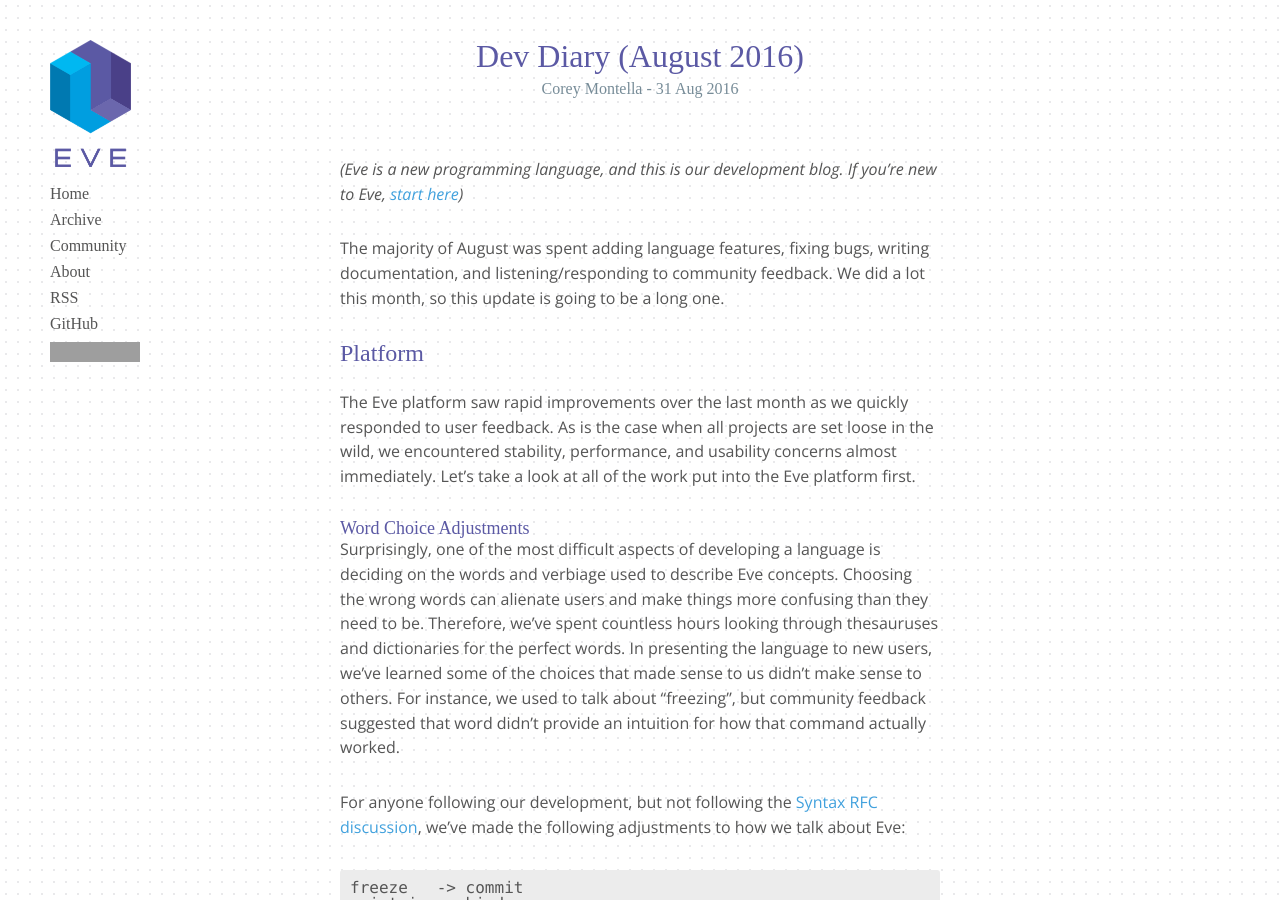
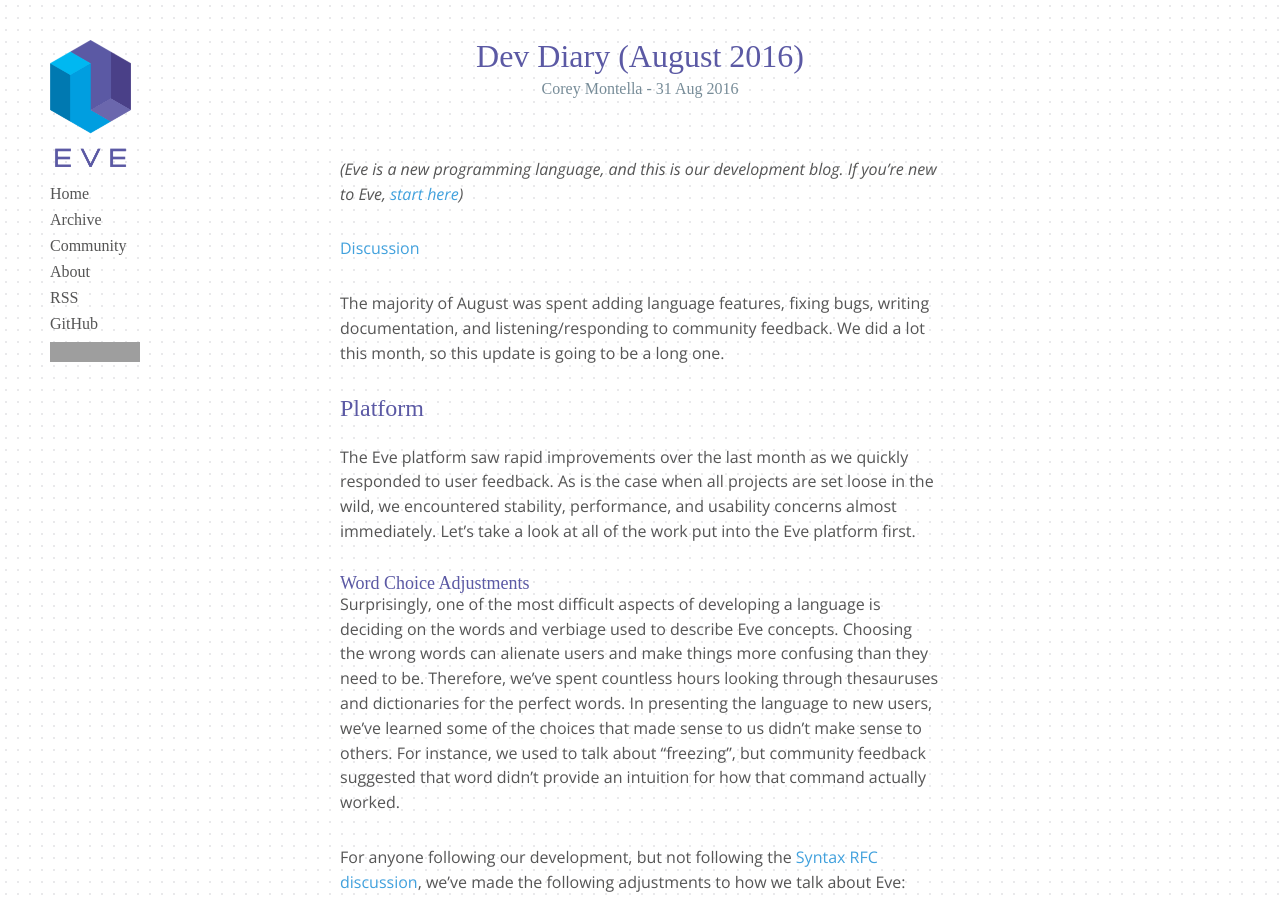
Before and after one commit to Kodowa/incidentalcomplexity, a Jekyll site: the page built from _posts/2016-08-31-august.md, in a window 1280 px wide and 900 px high. Built offline with Jekyll 4.4.1, drawn with Linux system fonts in a browser that asks for light colours; some web fonts are replaced; grey boxes are pictures that could not be loaded.

Commit message:
Add discussion link

```diff
--- a/_posts/2016-08-31-august.md
+++ b/_posts/2016-08-31-august.md
@@ -6,6 +6,8 @@ tags: []
 ---
 
 _(Eve is a new programming language, and this is our development blog. If you're new to Eve, [start here][0])_
+
+[Discussion](https://news.ycombinator.com/item?id=12401550)
 
 [0]: https://github.com/witheve/Eve
 
```
